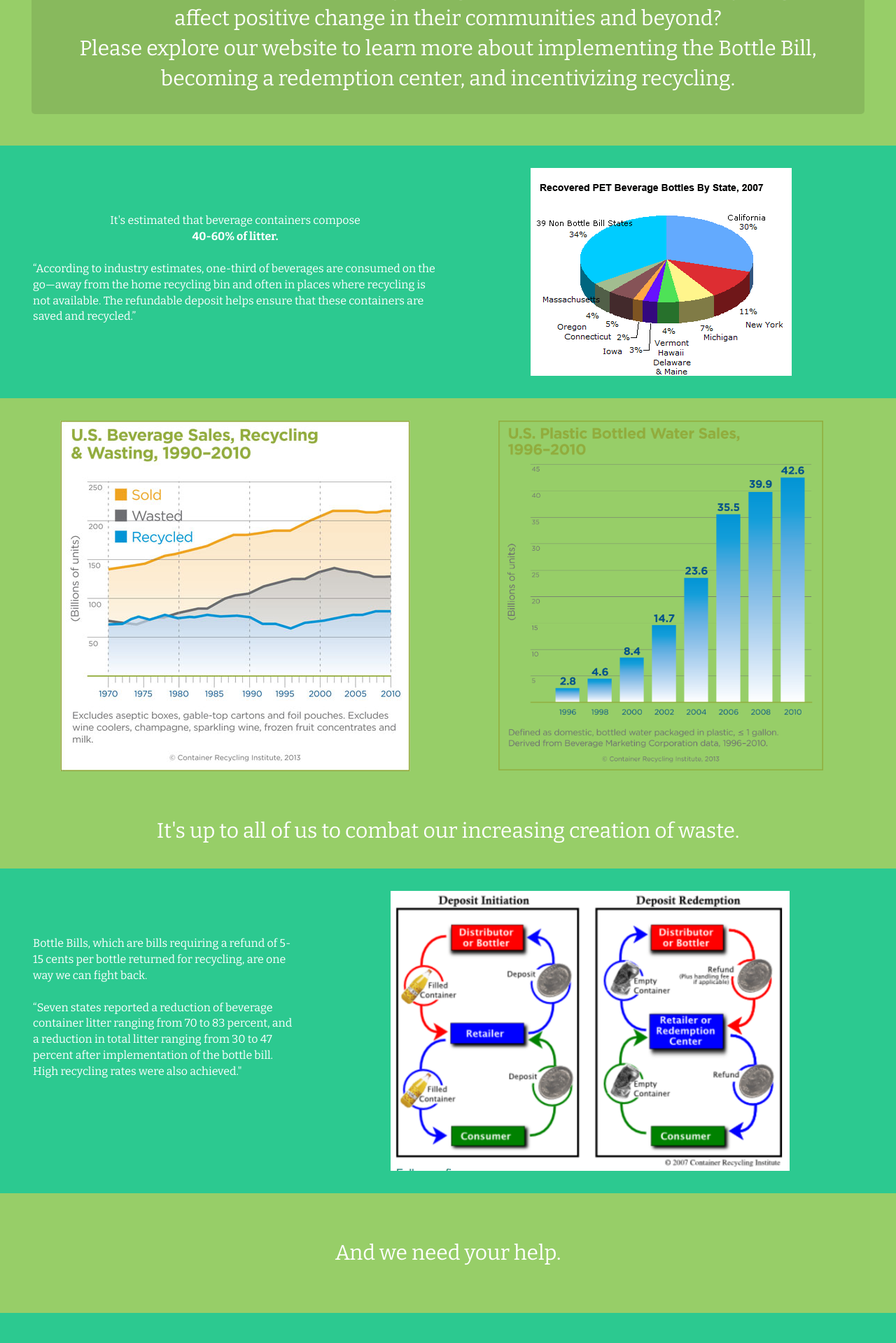
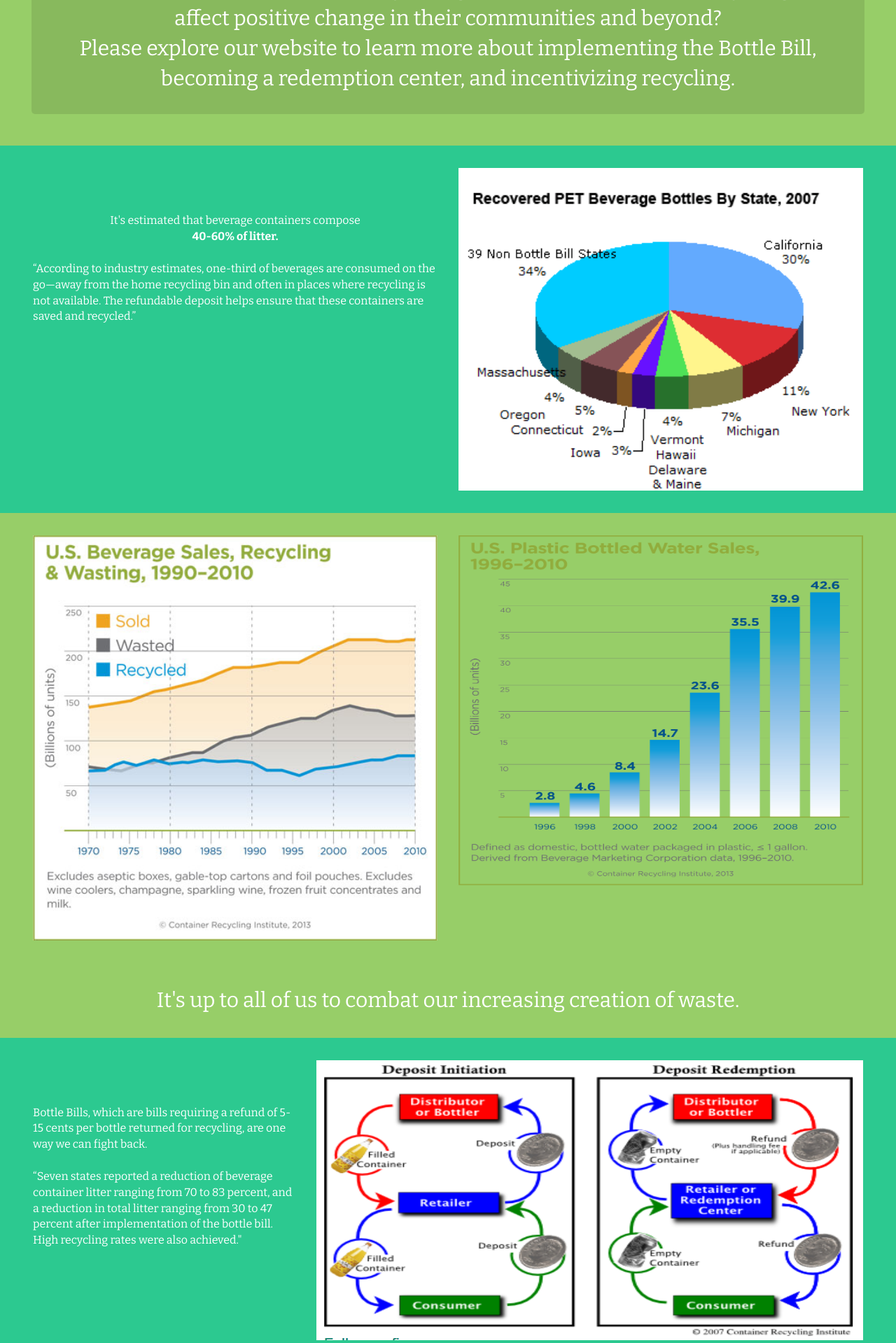
Before and after one commit to noahpicard/noahpicard.github.io, a PHP site: page /recyclingcenter/index.html in a window 1280 px wide. Shown: the part 613-2532 px from the top of the page at 70% size. Run offline with PHP 8.4, Linux system fonts and the light colour scheme.

Commit message:
Added images for media resizeability

```diff
--- a/recyclingcenter/css/style.css
+++ b/recyclingcenter/css/style.css
@@ -424,3 +424,7 @@ body {
 	justify-content: center;
 	align-items: center;
 }
+
+.infoImage {
+	width:100%;
+}
--- a/recyclingcenter/index.html
+++ b/recyclingcenter/index.html
@@ -121,16 +121,16 @@ It's estimated that beverage containers compose <b>40-60% of litter.</b> <br>
 “According to industry estimates, one-third of beverages are consumed on the go—away from the home recycling bin and often in places where recycling is not available. The refundable deposit helps ensure that these containers are saved and recycled.”
 </div>
 <div class="col-md-6 midText">
-  <img src="images/PETrec-bystate-07.png" />
+  <img class="infoImage" src="images/PETrec-bystate-07.png" />
 </div>
 </div>
 
 <div class="section row">
 <div class="col-md-6 midText">
-  <img src="images/usbeveragewasting2010.jpg" />
+  <img class="infoImage" src="images/usbeveragewasting2010.jpg" />
 </div>
 <div class="col-md-6 midText">
-  <img src="images/bottlesales1.png" height="500px"/>
+  <img class="infoImage" src="images/bottlesales1.png" height="500px"/>
 </div>
 
 
@@ -153,7 +153,7 @@ It's up to all of us to combat our increasing creation of waste.
 </div>
 
 <div class="col-md-8 midText">
-  <img src="images/redemptionprocess.png" height="400px"/>
+  <img class="infoImage" src="images/redemptionprocess.png" height="400px"/>
 </div>
 
 </div>
```
